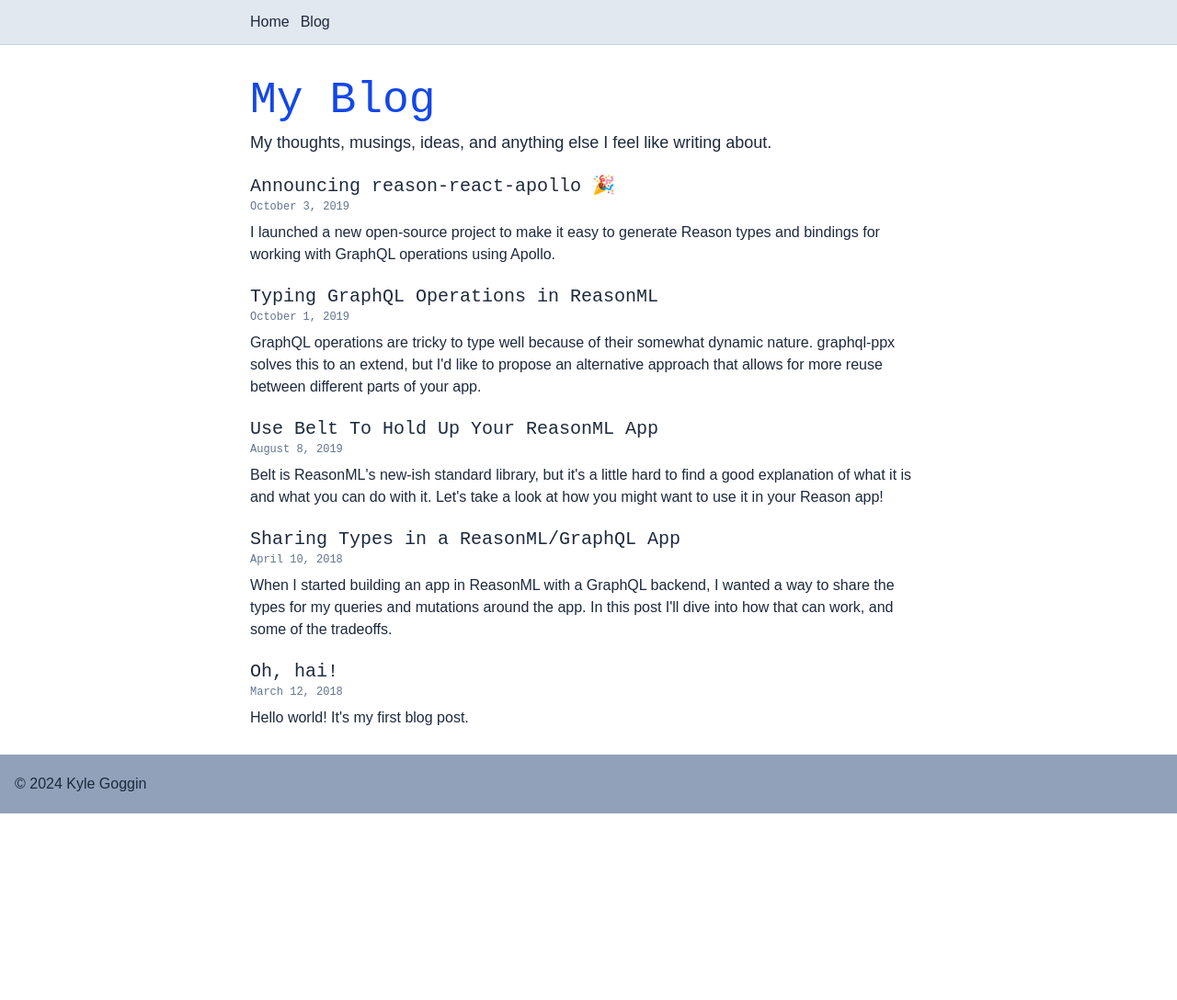
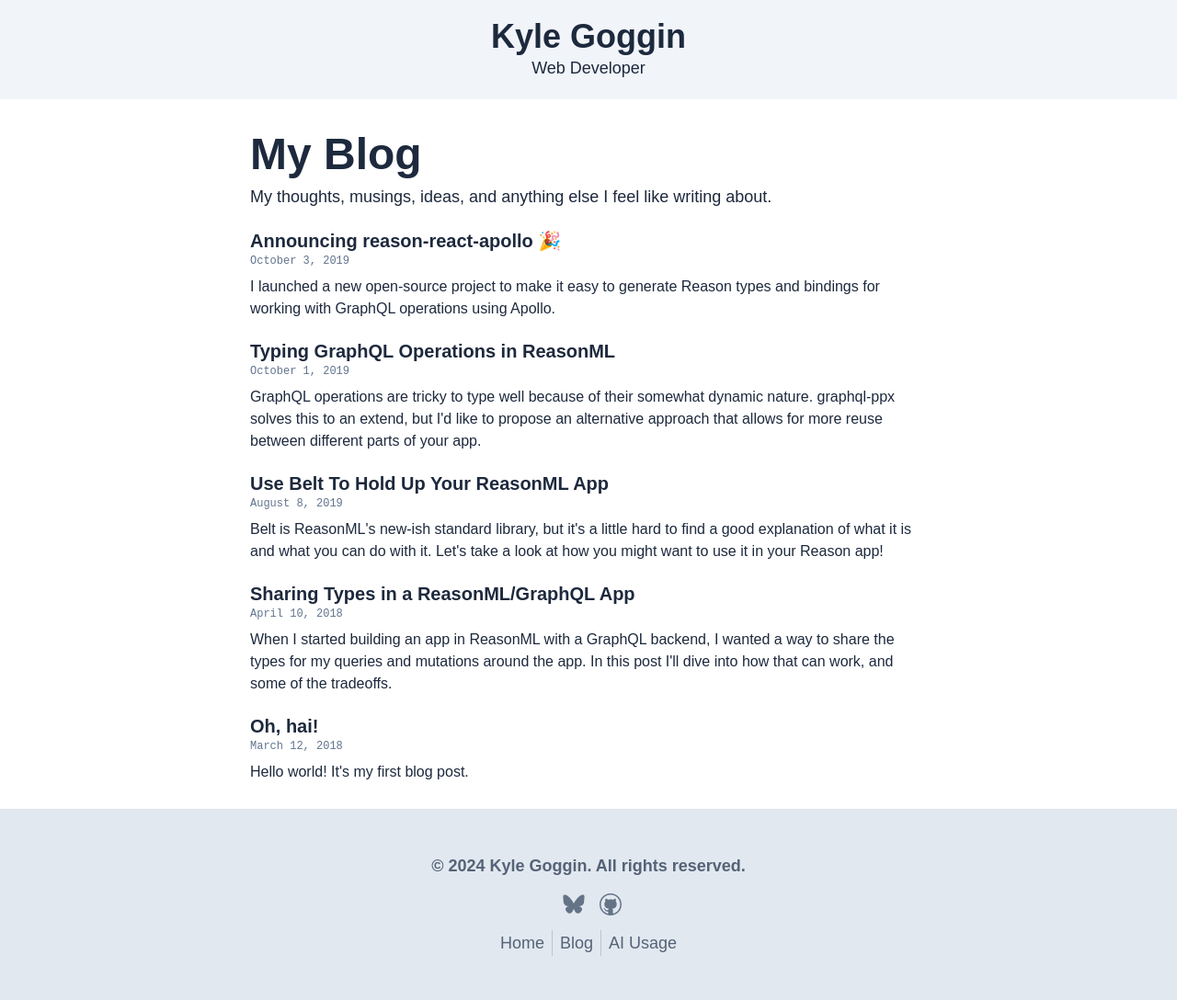
Before and after one commit to kgoggin/kylegoggin.com, an Astro site: page /blog in a window 1280 px wide. Shown: the whole page at 92% size. Before the commit the page ends 885 px from the top, so only its background shows below. Built offline with nearby package versions, Linux system fonts and the light colour scheme; Astro itself is replaced by a stand-in of ours; a web font is replaced by a local one.

Commit message:
refactor font/design a bit

```diff
--- a/package.json
+++ b/package.json
@@ -9,12 +9,12 @@
     "astro": "astro"
   },
   "dependencies": {
-    "@tailwindcss/typography": "^0.5.15",
     "astro": "^5.0.2",
     "clsx": "^2.1.1",
     "tailwind-merge": "^2.5.5"
   },
   "devDependencies": {
+    "@tailwindcss/typography": "^0.5.15",
     "@tailwindcss/vite": "^4.0.0-beta.5",
     "tailwindcss": "^4.0.0-beta.5"
   }
--- a/src/components/BlogPostSummaryList.astro
+++ b/src/components/BlogPostSummaryList.astro
@@ -17,7 +17,7 @@ const { posts } = Astro.props;
           href={`/blog/${post.id}`}
           class="hover:underline hover:text-blue-700 transition-colors duration-100"
         >
-          <h3 class="font-mono text-xl">{post.data.title}</h3>
+          <h3 class="font-slab font-extrabold text-xl">{post.data.title}</h3>
         </a>
         <FormattedDate
           dateStyle="long"
--- a/src/components/Footer.astro
+++ b/src/components/Footer.astro
@@ -1,7 +1,63 @@
+---
+import Container from "./Container.astro";
+const footerLinks = [
+  { href: "/", text: "Home" },
+  { href: "/blog", text: "Blog" },
+  { href: "/ai", text: "AI Usage" },
+];
 ---
 
----
-
-<footer class="px-4 py-5 bg-slate-400">
-  <p>© 2024 Kyle Goggin</p>
+<footer class="px-4 py-5 bg-slate-200 text-slate-700/80">
+  <Container class="flex flex-col items-center gap-2">
+    <p class="flex-1 font-slab font-bold text-lg">
+      © 2024 Kyle Goggin. All rights reserved.
+    </p>
+    <div class="flex items-center justify-center lg:-mr-2 text-slate-600/80">
+      <a
+        class="inline-block px-2 py-2 text-accent hover:text-blue-700/80"
+        href="https://bsky.app/profile/kylegoggin.com"
+        title="BlueSky"
+      >
+        <span class="sr-only">https://bsky.app/profile/kylegoggin.com</span>
+        <svg
+          xmlns="http://www.w3.org/2000/svg"
+          viewBox="0 0 600 530"
+          width="24"
+          height="21.2"
+          version="1.1"
+        >
+          <path
+            d="m135.72 44.03c66.496 49.921 138.02 151.14 164.28 205.46 26.262-54.316 97.782-155.54 164.28-205.46 47.98-36.021 125.72-63.892 125.72 24.795 0 17.712-10.155 148.79-16.111 170.07-20.703 73.984-96.144 92.854-163.25 81.433 117.3 19.964 147.14 86.092 82.697 152.22-122.39 125.59-175.91-31.511-189.63-71.766-2.514-7.3797-3.6904-10.832-3.7077-7.8964-0.0174-2.9357-1.1937 0.51669-3.7077 7.8964-13.714 40.255-67.233 197.36-189.63 71.766-64.444-66.128-34.605-132.26 82.697-152.22-67.108 11.421-142.55-7.4491-163.25-81.433-5.9562-21.282-16.111-152.36-16.111-170.07 0-88.687 77.742-60.816 125.72-24.795z"
+            fill="currentColor"></path>
+        </svg>
+      </a><a
+        class="inline-block px-2 py-2 text-accent hover:text-blue-700/80"
+        href="https://github.com/kgoggin"
+        title="Github"
+      >
+        <span class="sr-only">https://github.com/kgoggin</span>
+        <svg fill="currentColor" viewBox="0 0 512 512" width="24">
+          <g>
+            <path
+              clip-rule="evenodd"
+              d="M296.133,354.174c49.885-5.891,102.942-24.029,102.942-110.192   c0-24.49-8.624-44.448-22.67-59.869c2.266-5.89,9.515-28.114-2.734-58.947c0,0-18.139-5.898-60.759,22.669   c-18.139-4.983-38.09-8.163-56.682-8.163c-19.053,0-39.011,3.18-56.697,8.163c-43.082-28.567-61.22-22.669-61.22-22.669   c-12.241,30.833-4.983,53.057-2.718,58.947c-14.061,15.42-22.677,35.379-22.677,59.869c0,86.163,53.057,104.301,102.942,110.192   c-6.344,5.452-12.241,15.873-14.507,30.387c-12.702,5.438-45.808,15.873-65.758-18.592c0,0-11.795-21.31-34.012-22.669   c0,0-22.224-0.453-1.813,13.592c0,0,14.96,6.812,24.943,32.653c0,0,13.6,43.089,76.179,29.48v38.543   c0,5.906-4.53,12.702-15.865,10.89C96.139,438.977,32.2,354.626,32.2,255.77c0-123.807,100.216-224.022,224.03-224.022   c123.347,0,224.023,100.216,223.57,224.022c0,98.856-63.946,182.754-152.828,212.688c-11.342,2.266-15.873-4.53-15.873-10.89   V395.45C311.1,374.577,304.288,360.985,296.133,354.174L296.133,354.174z M512,256.23C512,114.73,397.263,0,256.23,0   C114.73,0,0,114.73,0,256.23C0,397.263,114.73,512,256.23,512C397.263,512,512,397.263,512,256.23L512,256.23z"
+              fill-rule="evenodd"></path>
+          </g>
+        </svg>
+      </a>
+    </div>
+    <ul
+      class="flex divide-solid divide-x divide-slate-400/50 font-slab text-lg"
+    >
+      {
+        footerLinks.map(({ href, text }) => (
+          <li>
+            <a class="px-2 hover:text-blue-700/80" href={href}>
+              {text}
+            </a>
+          </li>
+        ))
+      }
+    </ul>
+  </Container>
 </footer>
--- a/src/components/MainHeader.astro
+++ b/src/components/MainHeader.astro
@@ -2,9 +2,14 @@
 import Container from "./Container.astro";
 ---
 
-<header class="bg-slate-200 border-b border-slate-300">
-  <Container as="nav" class="py-3 flex gap-3">
-    <a href="/">Home</a>
-    <a href="/blog">Blog</a>
+<header class="bg-slate-100">
+  <Container as="nav" class="py-5">
+    <a class="flex-1 flex flex-col items-center" href="/">
+      <span class="font-slab text-3xl lg:text-4xl font-extrabold"
+        >Kyle Goggin</span
+      >
+      <span class="font-slab text-md lg:text-lg font-normal">Web Developer</span
+      >
+    </a>
   </Container>
 </header>
--- a/src/pages/404.astro
+++ b/src/pages/404.astro
@@ -9,7 +9,7 @@ import Footer from "@components/Footer.astro";
   <MainHeader />
   <main class="flex-1">
     <Container as="div">
-      <h1 class="font-mono text-8xl text-blue-700">404</h1>
+      <h1 class="font-slab font-semibold text-8xl">404</h1>
       <p class="text-lg">Whoops, seems like that page has gone missing.</p>
     </Container>
   </main>
--- a/src/pages/blog/[slug].astro
+++ b/src/pages/blog/[slug].astro
@@ -22,7 +22,7 @@ const { Content } = await render(post);
   <main class="flex-1">
     <Container as="article">
       <div class="mb-5">
-        <h1 class="text-4xl lg:text-5xl text-blue-700 font-mono mb-3">
+        <h1 class="text-4xl lg:text-5xl font-slab font-extrabold mb-3">
           {post.data.title}
         </h1>
         <FormattedDate
@@ -31,7 +31,9 @@ const { Content } = await render(post);
           class="block font-mono text-slate-500 lg:text-lg"
         />
       </div>
-      <div class="prose prose-slate prose-a:text-blue-900 lg:prose-xl">
+      <div
+        class="prose prose-slate prose-a:text-blue-700 prose-a:no-underline prose-a:hover:underline lg:prose-xl prose-headings:font-slab prose-headings:font-bold"
+      >
         <Content />
       </div>
     </Container>
--- a/src/pages/blog/index.astro
+++ b/src/pages/blog/index.astro
@@ -13,7 +13,7 @@ const allPosts = await getAllBlogPosts();
   <MainHeader />
   <main class="flex-1">
     <Container as="div">
-      <h1 class="font-mono text-5xl text-blue-700 my-2">My Blog</h1>
+      <h1 class="font-slab font-extrabold text-5xl my-2">My Blog</h1>
       <p class="text-lg mb-5">
         My thoughts, musings, ideas, and anything else I feel like writing
         about.
--- a/src/pages/index.astro
+++ b/src/pages/index.astro
@@ -10,11 +10,10 @@ const recentPosts = await getAllBlogPosts({ limit: 3 });
 ---
 
 <BaseLayout>
-  <MainHeader />
   <main class="flex-1">
     <Container as="div">
       <p class="text-2xl"><strong>Hi!</strong> 👋 I'm</p>
-      <h1 class="font-mono text-5xl text-blue-700 my-2">Kyle Goggin</h1>
+      <h1 class="font-slab text-5xl font-extrabold mt-2 mb-3">Kyle Goggin</h1>
       <p class="text-lg">
         a software engineer 💾 living in Richmond, VA. I've been building cool
         stuff on the <strong>World Wide Web</strong> 🌐 professionally for over 15
@@ -23,7 +22,7 @@ const recentPosts = await getAllBlogPosts({ limit: 3 });
       </p>
     </Container>
     <Container as="section">
-      <h2 class="font-mono text-2xl mb-4">Recent Posts</h2>
+      <h2 class="font-slab font-extrabold text-3xl mb-4">Recent Posts</h2>
       <BlogPostSummaryList posts={recentPosts} />
     </Container>
   </main>
```
Also changed, not shown: 1 other file.
